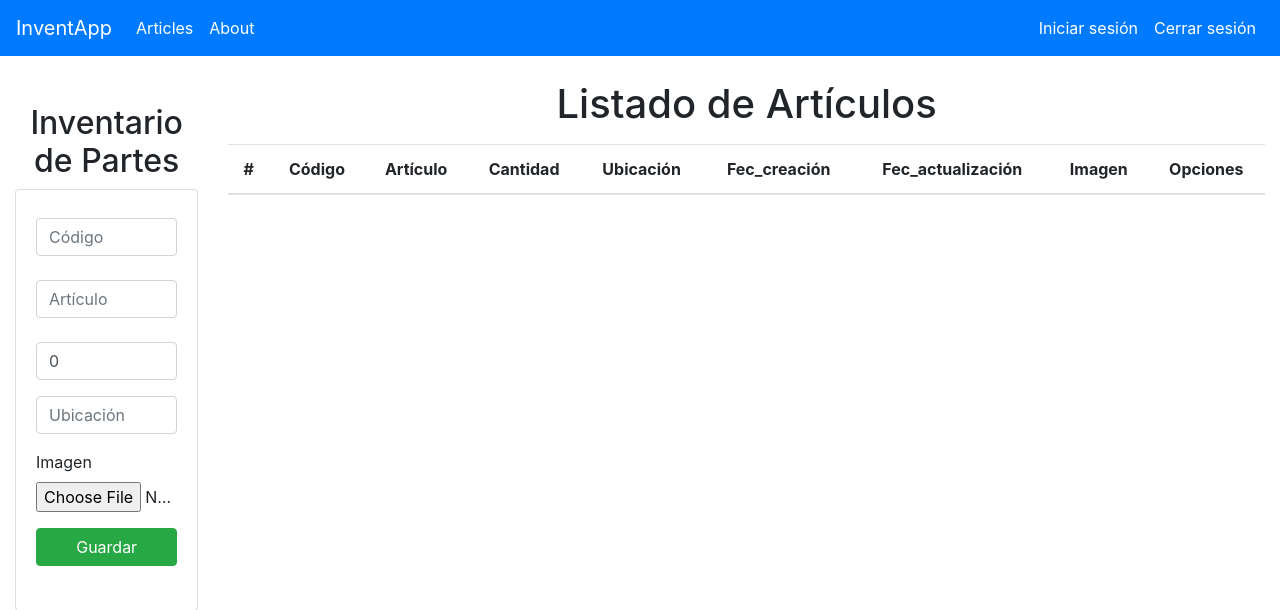
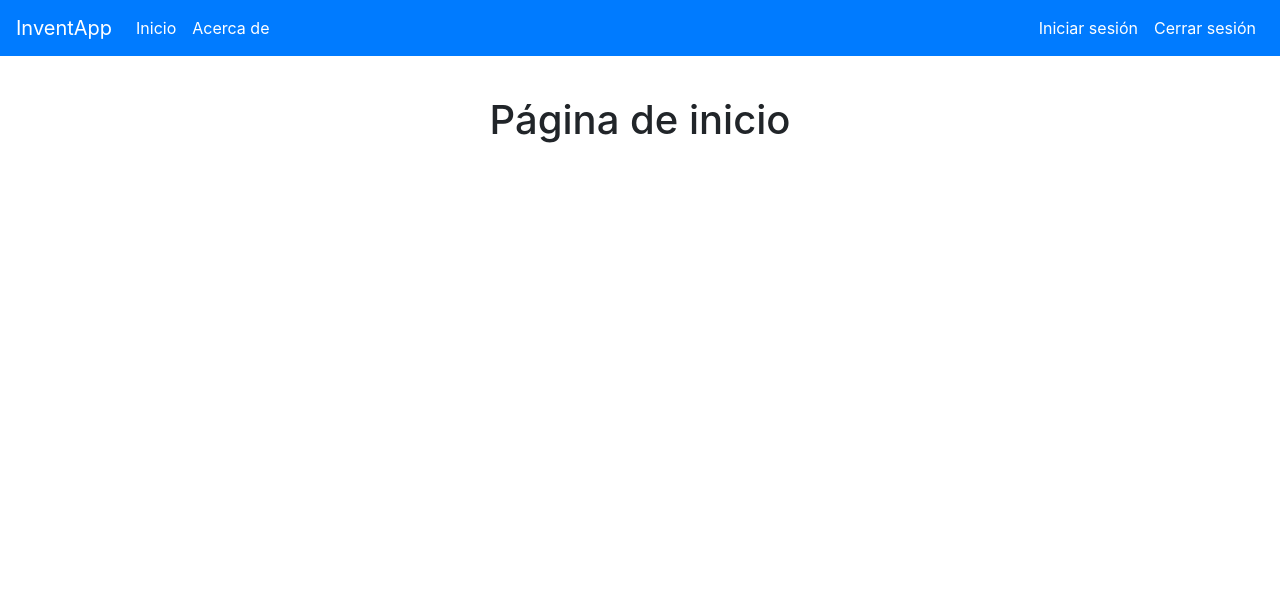
Before and after one commit to jfelizgit/SoftwareLibreProyecto, a Django app: page / in a window 1280 px wide. Shown: the top 610 px of the page. Run offline with Django 4.2, Linux system fonts and the light colour scheme; data that the repository does not hold is empty.

Commit message:
Home and about pages

```diff
--- a/InventarioProj/InventarioApp/templates/base.html
+++ b/InventarioProj/InventarioApp/templates/base.html
@@ -13,15 +13,15 @@
 </head>
 <body>
 <nav class="navbar navbar-expand-lg navbar-dark bg-primary">
-    <a class="navbar-brand" href="#">InventApp</a>
+    <a class="navbar-brand" href="{% url 'inventApp' %}">InventApp</a>
     <button class="navbar-toggler" type="button" data-bs-toggle="collapse" data-bs-target="#navbarNav"
             aria-controls="navbarNav" aria-expanded="false" aria-label="Toggle navigation">
         <span class="navbar-toggler-icon"></span>
     </button>
     <div class="navbar-collapse collapse w-100 order-1-md-0 dual-collapse2" id="navbarNav">
         <ul class="navbar-nav mr-auto">
-            <li class="nav-item"><a class="nav-link active" aria-current="page" href="#">Articles</a></li>
-            <li class="nav-item"><a class="nav-link active" href="#">About</a></li>
+            <li class="nav-item"><a class="nav-link active" aria-current="page" href="{% url 'home' %}">Inicio</a></li>
+            <li class="nav-item"><a class="nav-link active" href="{% url 'about' %}">Acerca de</a></li>
         </ul>
         <ul class="navbar-nav ml-auto">
             <li class="nav-item">
--- /dev/null
+++ b/InventarioProj/InventarioApp/templates/home.html
@@ -0,0 +1,11 @@
+{% extends './base.html' %}
+{% block title %} Gestion de Inventario {% endblock %}
+{% block body %}
+
+
+<p>
+    <h1>Página de inicio</h1>
+</p>
+
+
+{% endblock %}
--- a/InventarioProj/InventarioApp/urls.py
+++ b/InventarioProj/InventarioApp/urls.py
@@ -2,9 +2,11 @@ from django.urls import path
 from .views import *
 
 urlpatterns = [
-    path('', home),
+    path('inventApp', home, name='inventApp'),
     path('registrar', registrarArt),
     path('editar/<codigo>', editarArt),
     path('editarInv/', editarInv),
-    path('eliminar/<codigo>', eliminarArt)
+    path('eliminar/<codigo>', eliminarArt),
+    path('', index, name='home'),
+    path('about', about, name='about'),
 ]
--- a/InventarioProj/InventarioApp/views.py
+++ b/InventarioProj/InventarioApp/views.py
@@ -11,6 +11,11 @@ def home(request):
     #    messages.success(request, 'Registro listado')
     return render(request, 'gestionInv.html', {'inventario': inventarioV})
 
+def index(request):
+    return render(request, 'home.html')
+
+def about(request):
+    return render(request, 'about.html')
 
 def registrarArt(request):
     if request.POST:
```
Also changed, not shown: InventarioProj/InventarioApp/templates/about.html (added, +11 -0 lines).
